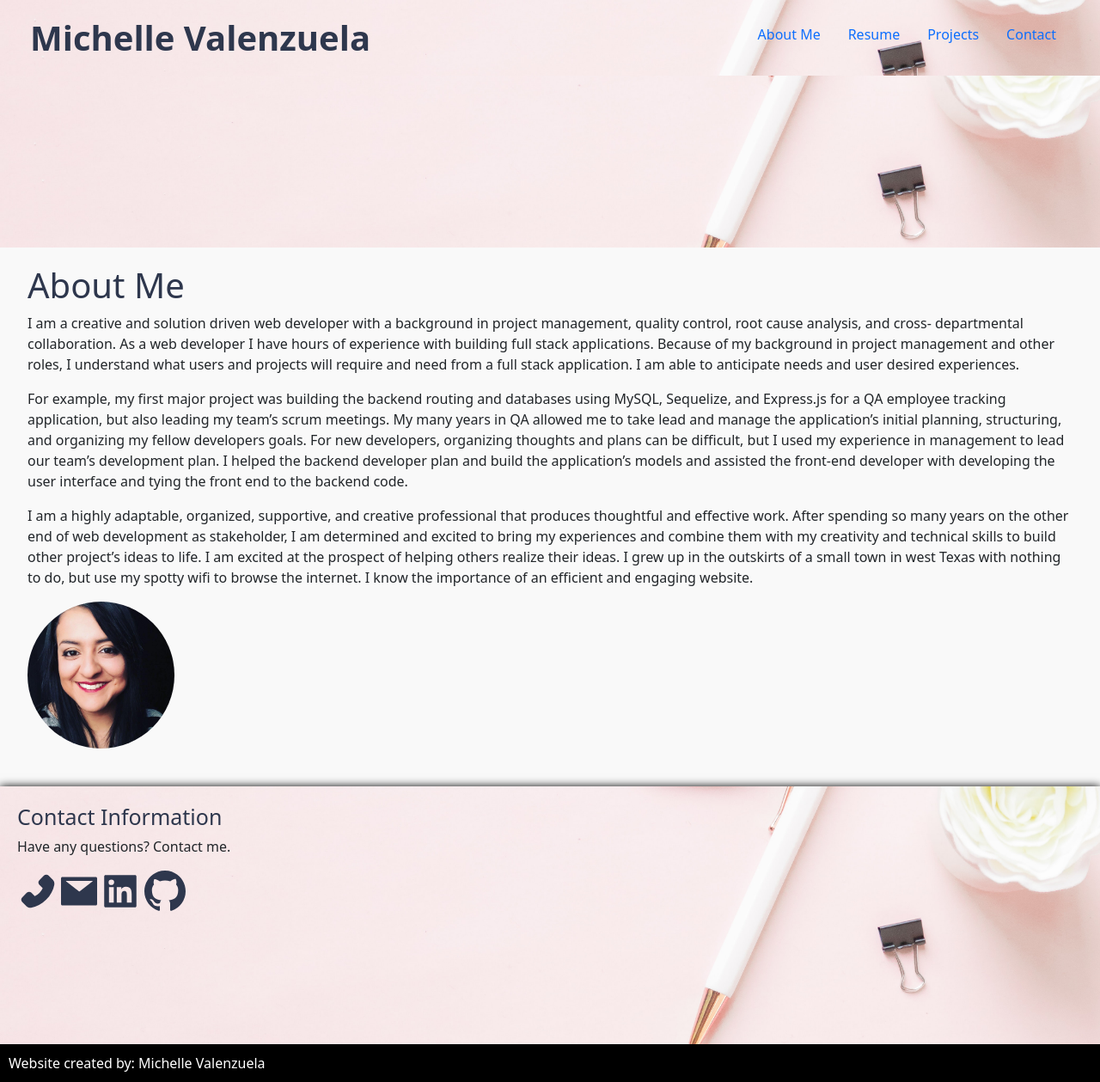
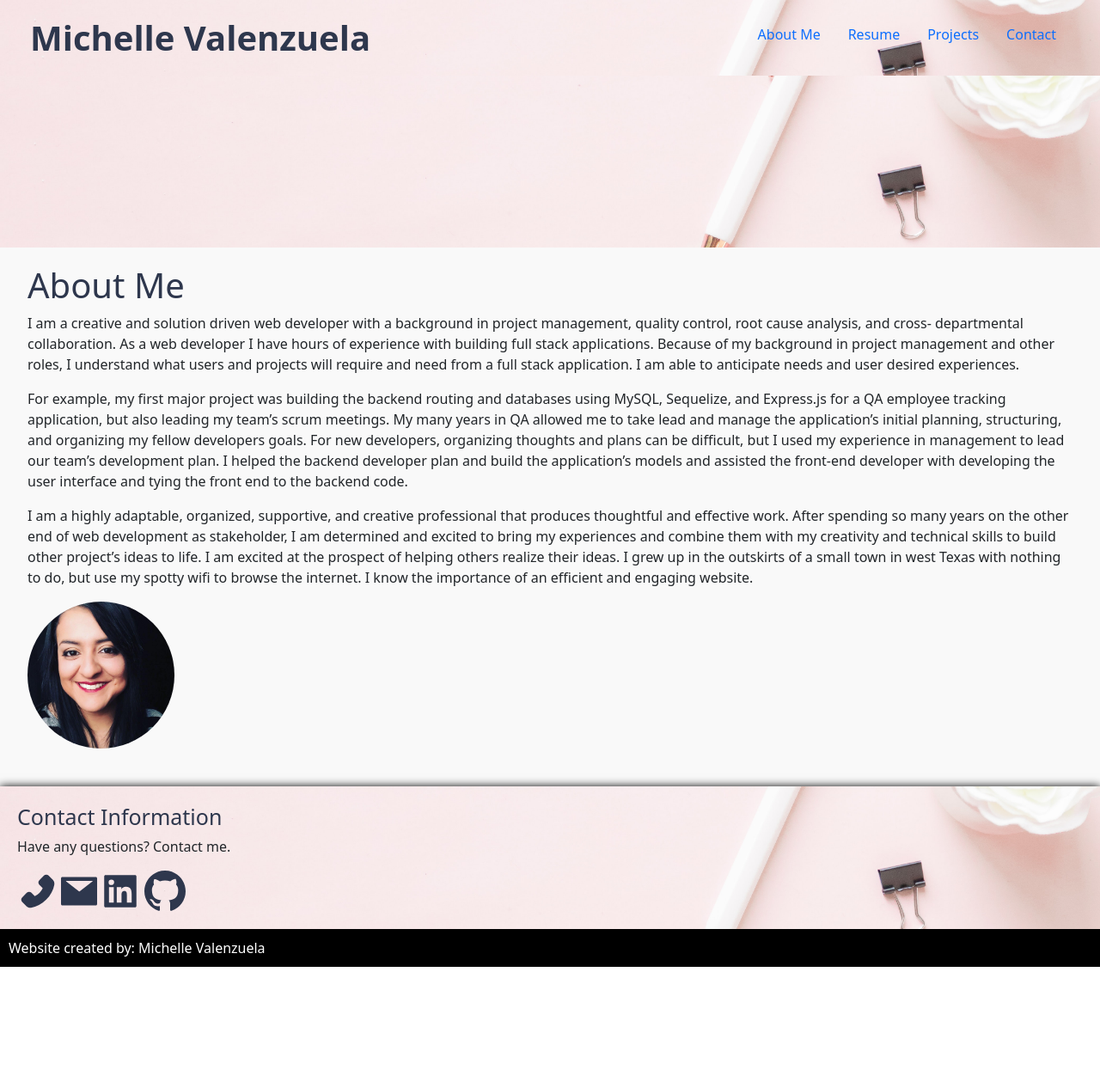
Before and after one commit to MichValenz/Portfolio, a React (Create React App) app: page / in a window 1280 px wide. Shown: the whole page at 86% size. After the commit the page ends 1125 px from the top, so only its background shows below. Built offline with nearby package versions, Linux system fonts and the light colour scheme.

Commit message:
added rendering option for the page to display about me for homepage

```diff
--- a/src/components/Container.js
+++ b/src/components/Container.js
@@ -13,11 +13,14 @@ function Container() {
 
 
 
-  const [currentOption, setOption] = useState("About Me");
+  const [currentOption, setOption] = useState("/");
   const render = () => {
     if (currentOption === "About Me") {
       return <About />;
     }
+      if (currentOption === "/") {
+        return <About />;
+      }
     if (currentOption === "Resume") {
       return <Resume />;
     }
@@ -42,6 +45,8 @@ function Container() {
         </div>
         <div className="box">{render()}</div>
       </div>
+
+
 
       <section id="my-contact" class="contact">
         <div class="contact-info">
--- a/src/components/Nav/index.js
+++ b/src/components/Nav/index.js
@@ -21,7 +21,7 @@ function Navigation({currentOption, navOptionChange}) {
           <Nav.Item>
             <Nav.Link
               eventKey="link-1"
-              href="/#About Me"
+              href="/"
               onClick={() => navOptionChange("About Me")}
               className={currentOption === "About Me" ? "currentOption" : ""}
             >
--- a/src/index.css
+++ b/src/index.css
@@ -119,7 +119,7 @@ padding: 15px;
 
 .contact {
   background-image: url("./images/pexels-katie-goertzen-4491648.jpg");
-  height: 300px;
+  height: cover;
   background-size: cover;
   background-position: 80%;
   background-attachment: fixed;
```
